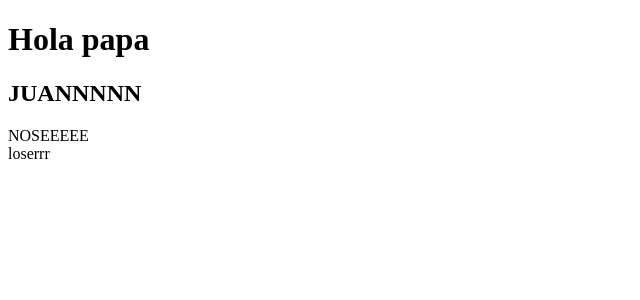
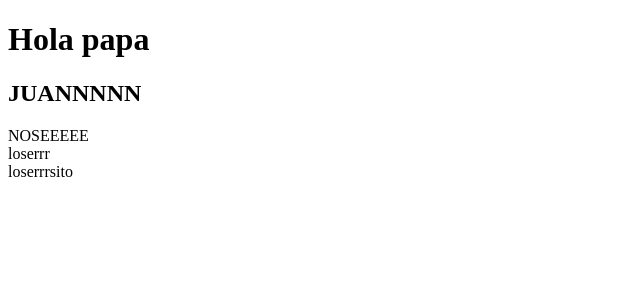
Before and after one commit to Kaas720/EcuaFlims, an Angular app: page / in a window 1280 px wide. Shown: the top 300 px of the page, without its empty margins (0-640 px from the left). Built offline with nearby package versions, Linux system fonts and the light colour scheme.

Commit message:
Prueba de subida parte 5

```diff
--- a/src/app/app.component.html
+++ b/src/app/app.component.html
@@ -2,3 +2,4 @@
 <h2>JUANNNNN</h2>
 <div>NOSEEEEE</div>
 <div>loserrr</div>
+<div>loserrrsito</div>
```
